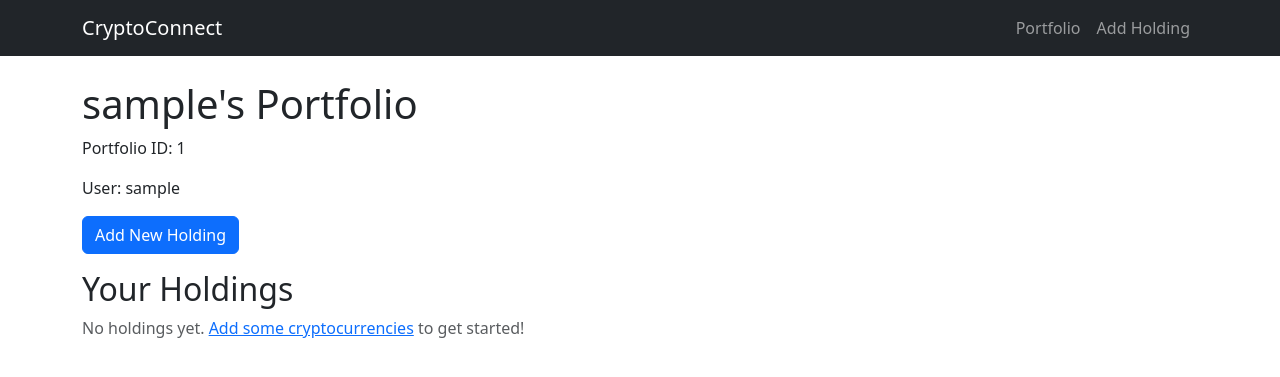
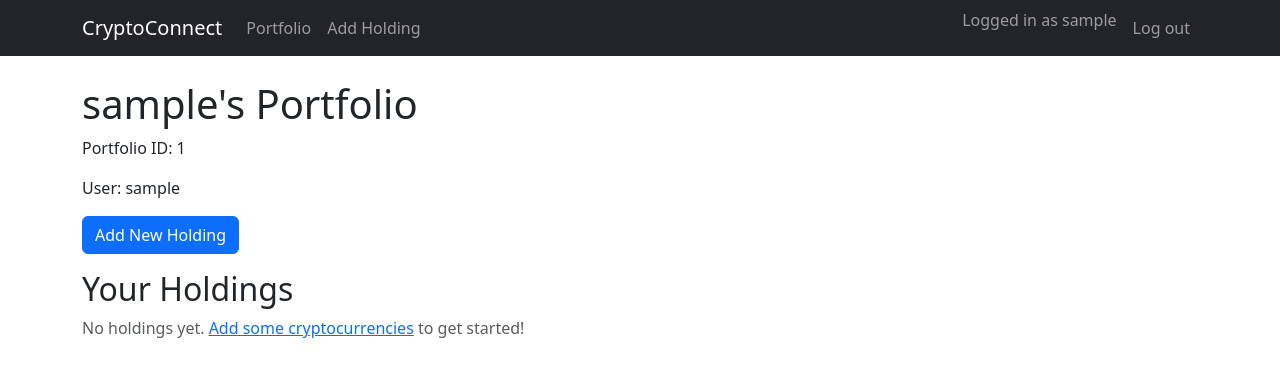
Before and after one commit to Buya96/crypto-connect, a Django app: page / in a window 1280 px wide. Shown: the top 377 px of the page. Run offline with Django 5.2, Linux system fonts and the light colour scheme; the visitor is signed in with stand-in values (Sample User, id 1); data comes from the database, SQL or seed files in the repository; data that the repository does not hold is empty.

Commit message:
shows portfolio,log out button

```diff
--- a/templates/base.html
+++ b/templates/base.html
@@ -1,6 +1,7 @@
 <!DOCTYPE html>
-<html>
+<html lang="en">
 <head>
+    <meta charset="utf-8">
     <title>CryptoConnect</title>
     <link href="https://cdn.jsdelivr.net/npm/bootstrap@5.3.0/dist/css/bootstrap.min.css" rel="stylesheet">
 </head>
@@ -8,9 +9,42 @@
     <nav class="navbar navbar-expand-lg navbar-dark bg-dark">
         <div class="container">
             <a class="navbar-brand" href="{% url 'home' %}">CryptoConnect</a>
-            <div class="navbar-nav">
-                <a class="nav-link" href="{% url 'home' %}">Portfolio</a>
-                <a class="nav-link" href="{% url 'add_holding' %}">Add Holding</a>
+
+            <button class="navbar-toggler" type="button" data-bs-toggle="collapse" data-bs-target="#mainNavbar" aria-controls="mainNavbar" aria-expanded="false" aria-label="Toggle navigation">
+                <span class="navbar-toggler-icon"></span>
+            </button>
+
+            <div class="collapse navbar-collapse" id="mainNavbar">
+                <ul class="navbar-nav me-auto mb-2 mb-lg-0">
+                    {% if user.is_authenticated %}
+                        <li class="nav-item">
+                            <a class="nav-link" href="{% url 'home' %}">Portfolio</a>
+                        </li>
+                        <li class="nav-item">
+                            <a class="nav-link" href="{% url 'add_holding' %}">Add Holding</a>
+                        </li>
+                    {% endif %}
+                </ul>
+
+                <ul class="navbar-nav ms-auto mb-2 mb-lg-0">
+                    {% if user.is_authenticated %}
+                        <li class="nav-item">
+                            <span class="navbar-text me-2">
+                                Logged in as {{ user.username }}
+                            </span>
+                        </li>
+                        <li class="nav-item">
+                            <a class="nav-link" href="{% url 'logout' %}">Log out</a>
+                        </li>
+                    {% else %}
+                        <li class="nav-item">
+                            <a class="nav-link" href="{% url 'login' %}">Log in</a>
+                        </li>
+                        <li class="nav-item">
+                            <a class="nav-link" href="{% url 'signup' %}">Sign up</a>
+                        </li>
+                    {% endif %}
+                </ul>
             </div>
         </div>
     </nav>
@@ -18,13 +52,16 @@
     <div class="container mt-4">
         {% if messages %}
             {% for message in messages %}
-                <div class="alert alert-{{ message.tags }} alert-dismissible fade show">
+                <div class="alert alert-{{ message.tags }} alert-dismissible fade show" role="alert">
                     {{ message }}
+                    <button type="button" class="btn-close" data-bs-dismiss="alert" aria-label="Close"></button>
                 </div>
             {% endfor %}
         {% endif %}
 
         {% block content %}{% endblock %}
     </div>
+
+    <script src="https://cdn.jsdelivr.net/npm/bootstrap@5.3.0/dist/js/bootstrap.bundle.min.js"></script>
 </body>
 </html>
```
Also changed, not shown: templates/registration/signup.html (added, +18 -0 lines).
